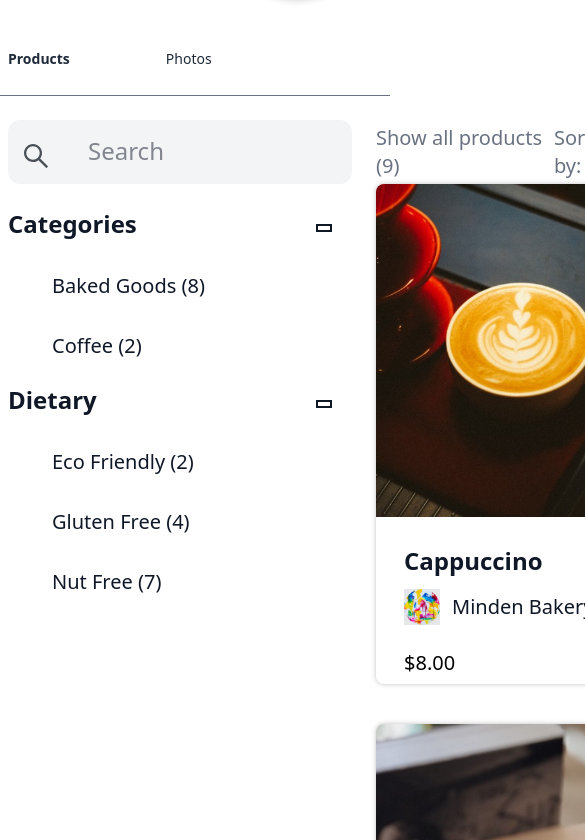
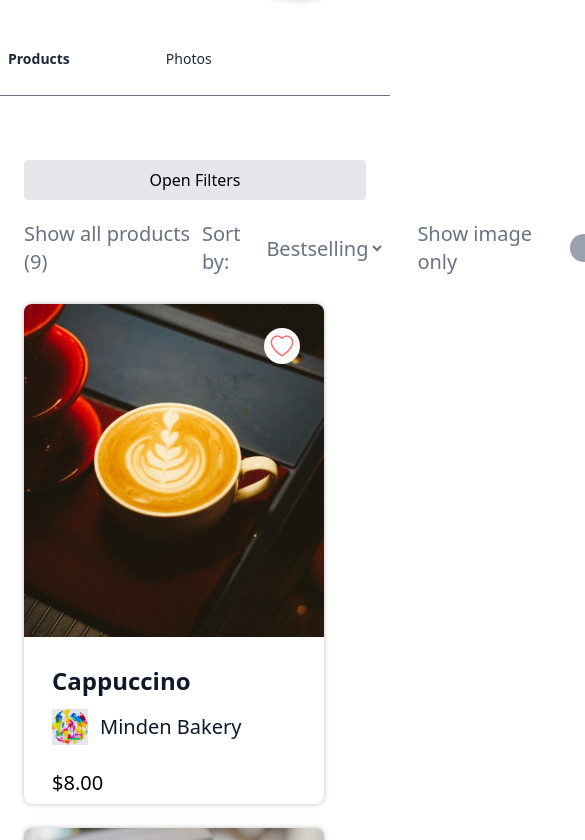
Before and after one commit to Siddami/my-coffee-app, a Next.js app: page / in a window 390 px wide. Shown: the part 584-1424 px from the top of the page, 585 px wide, since content can reach past the window. Built offline with nearby package versions, Linux system fonts and the light colour scheme.

Commit message:
feat: made sidebar collapsible and productlist responsive

```diff
--- a/app/components/ProductList.tsx
+++ b/app/components/ProductList.tsx
@@ -1,6 +1,6 @@
 "use client";
 
-import { useState } from "react";
+import { useState, useEffect } from "react";
 import { Product } from "../../types/product";
 import { ProductCard } from "./ProductCard";
 import { SearchFilter } from "./SearchFilter";
@@ -15,6 +15,7 @@ interface ProductListProps {
 export default function ProductList({ initialProducts }: ProductListProps) {
   const [products, setProducts] = useState(initialProducts);
   const [filteredProducts, setFilteredProducts] = useState(initialProducts);
+  const [isFilterOpen, setIsFilterOpen] = useState(false);
 
   const categories = [
     { name: "Baked Goods", count: 8 },
@@ -26,25 +27,31 @@ export default function ProductList({ initialProducts }: ProductListProps) {
     { name: "Nut Free", count: 7 },
   ];
 
-  const handleSearch = (query: string) => {
+  // Close sidebar after filter application
+  const handleFilterAction = (callback: (arg: string) => void) => (value: string) => {
+    callback(value);
+    setIsFilterOpen(false); // It Auto-closes on filter change
+  };
+
+  const handleSearch = handleFilterAction((query: string) => {
     const filtered = products.filter((p) =>
       p.name.toLowerCase().includes(query.toLowerCase())
     );
     setFilteredProducts(filtered);
-  };
+  });
 
-  const handleCategoryChange = (categories: string) => {
+  const handleCategoryChange = handleFilterAction((categories: string) => {
     const catArray = categories.split(",").filter(Boolean);
     const filtered = products.filter(
       (p) => !catArray.length || catArray.includes(p.category)
     );
     setFilteredProducts(filtered);
-  };
+  });
 
-  const handleDietaryChange = (dietary: string) => {
+  const handleDietaryChange = handleFilterAction((dietary: string) => {
     const dietArray = dietary.split(",").filter(Boolean);
     setFilteredProducts(products); // Placeholder
-  };
+  });
 
   const handleSortChange = (sort: string) => {
     const sorted = [...filteredProducts].sort((a, b) =>
@@ -54,12 +61,91 @@ export default function ProductList({ initialProducts }: ProductListProps) {
   };
 
   const handleImageToggle = (showImages: boolean) => {
-    // Implement image-only toggle logic if needed
+    console.log("Image visibility toggled:", showImages);
   };
 
+  // Close sidebar when clicking outside
+  useEffect(() => {
+    const handleClickOutside = (event: MouseEvent) => {
+      const sidebar = document.querySelector(".sidebar-overlay");
+      if (isFilterOpen && sidebar && !sidebar.contains(event.target as Node)) {
+        setIsFilterOpen(false);
+      }
+    };
+    document.addEventListener("mousedown", handleClickOutside);
+    return () => document.removeEventListener("mousedown", handleClickOutside);
+  }, [isFilterOpen]);
+
   return (
-    <>
-      <div className="w-[344px] space-y-6">
+    <div className="w-full mx-auto px-4 py-6">
+      {/* Mobile Toggle Button */}
+      <div className="lg:hidden my-4">
+        <button
+          className="w-full bg-gray-200 text-black py-2 px-4 rounded focus:outline-none focus:ring-2 focus:ring-blue-500"
+          onClick={() => setIsFilterOpen(true)}
+          aria-label="Open filters"
+        >
+          Open Filters
+        </button>
+      </div>
+
+      {/* Main Content Layout */}
+      <div className="flex flex-col lg:flex-row lg:items-start gap-8">
+        {/* Sidebar - visible on large screens */}
+        <aside className="hidden lg:block w-[280px] p-4 bg-white space-y-6 sticky top-4">
+          <div className="text-blue-500 text-sm cursor-pointer hover:underline">
+            Clear all
+          </div>
+          <SearchFilter onSearch={handleSearch} />
+          <CategoryFilter
+            categories={categories}
+            onFilterChange={handleCategoryChange}
+          />
+          <DietaryFilter
+            dietaryOptions={dietaryOptions}
+            onFilterChange={handleDietaryChange}
+          />
+        </aside>
+
+        {/* Product List Section */}
+        <main className="flex-1 mx-auto">
+          <TopFilters
+            totalProducts={products.length}
+            onSortChange={handleSortChange}
+            onImageToggle={handleImageToggle}
+            className="w-full"
+          />
+          <div className="grid grid-cols-1 sm:grid-cols-2 md:grid-cols-3 gap-6 mt-6">
+            {filteredProducts.length > 0 ? (
+              filteredProducts.map((product) => (
+                <ProductCard key={product.id} product={product} />
+              ))
+            ) : (
+              <p className="text-center text-red-600" role="alert">
+                No products available.
+              </p>
+            )}
+          </div>
+        </main>
+      </div>
+
+      {/* Mobile Sidebar Overlay */}
+      <div
+        className={`fixed inset-0 bg-black/50 z-50 transition-opacity duration-300 transition-all duration-500 ease-in-out
+ ${isFilterOpen ? "opacity-100" : "opacity-0 pointer-events-none"} lg:hidden`}
+      >
+        <div
+          className={`sidebar-overlay absolute left-0 top-0 w-3/4 sm:w-1/2 max-w-[344px] h-full bg-white p-4 space-y-6 overflow-y-auto transition-transform duration-300 transform ${
+            isFilterOpen ? "translate-x-0" : "-translate-x-full"
+          }`}
+        >
+          <button
+            className="w-full bg-gray-300 text-black py-2 px-4 rounded mb-4"
+            onClick={() => setIsFilterOpen(false)}
+            aria-label="Close filters"
+          >
+            Close
+          </button>
           <SearchFilter onSearch={handleSearch} />
           <CategoryFilter
             categories={categories}
@@ -70,22 +156,7 @@ export default function ProductList({ initialProducts }: ProductListProps) {
             onFilterChange={handleDietaryChange}
           />
         </div>
-      <div className="flex-1">
-        <TopFilters
-          totalProducts={products.length}
-          onSortChange={handleSortChange}
-          onImageToggle={handleImageToggle}
-        />
-        <div className="grid grid-cols-1 sm:grid-cols-2 lg:grid-cols-3 gap-10">
-          {filteredProducts.length > 0 ? (
-            filteredProducts.map((product) => (
-              <ProductCard key={product.id} product={product} />
-            ))
-          ) : (
-            <p className="text-center text-red-500">No products available.</p>
-          )}
       </div>
     </div>
-    </>
   );
 }
```
Lines whose indentation alone changed are shown as unchanged.
